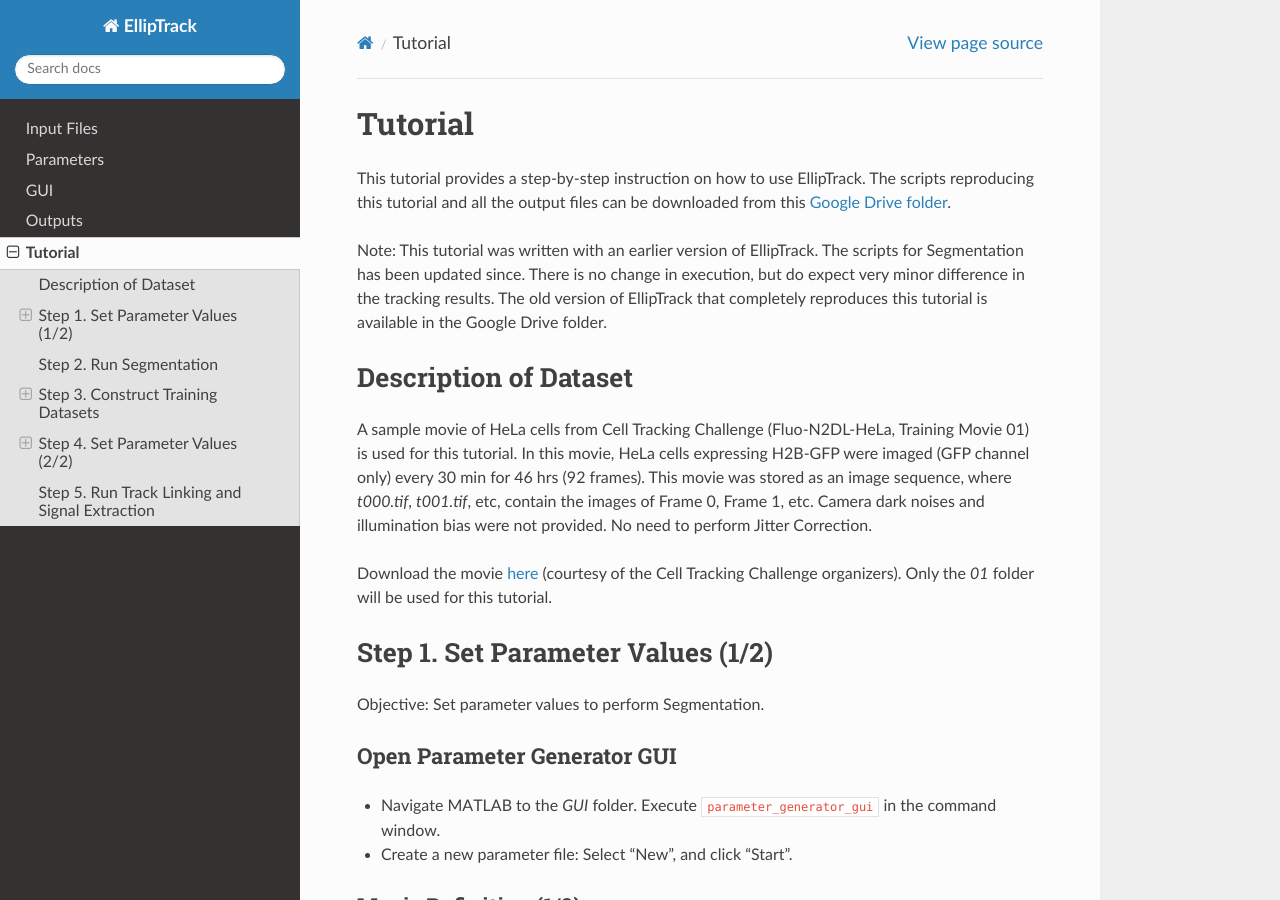
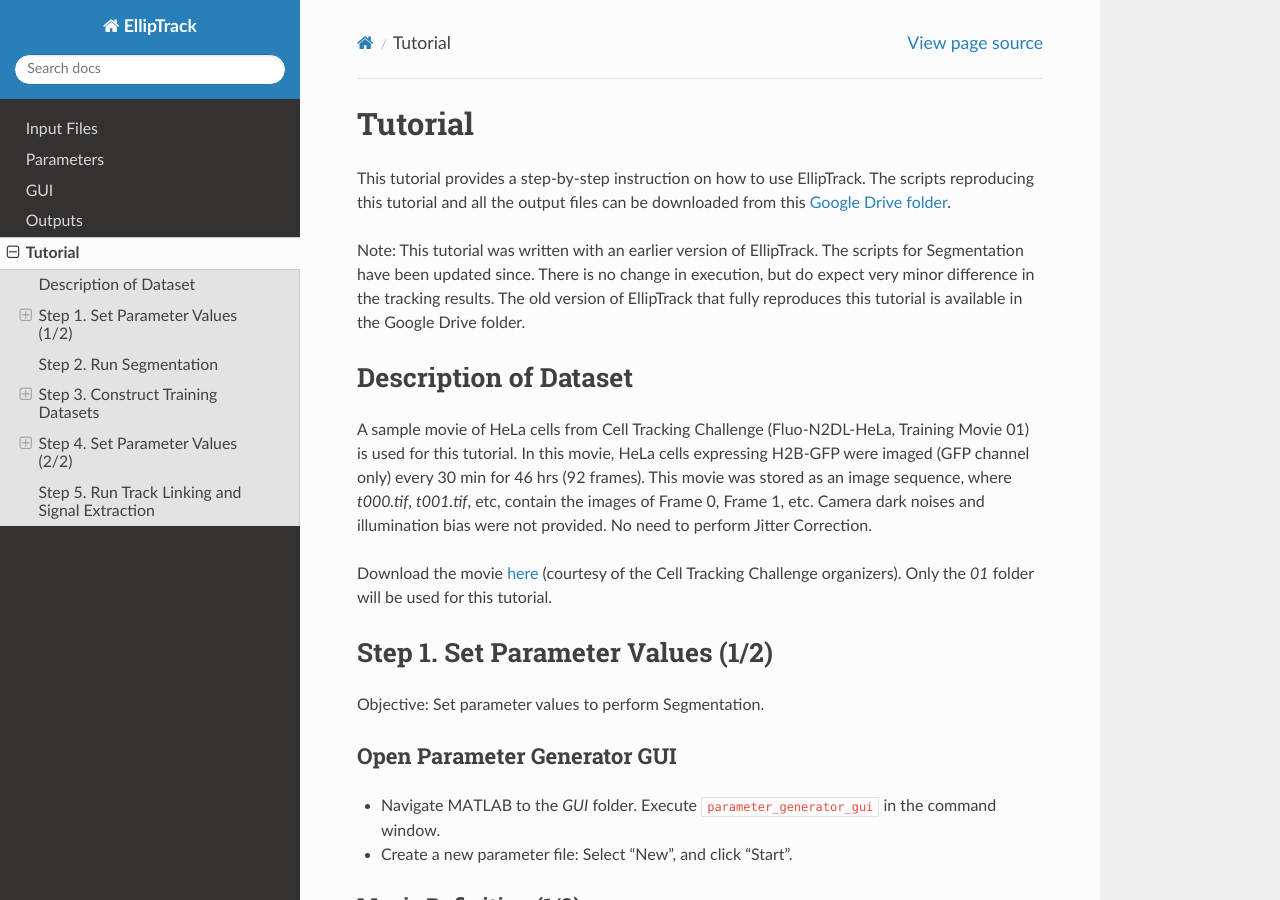
Before and after one commit to tianchengzhe/EllipTrack_docs, a Sphinx documentation site: the page built from docs/tutorial.rst, in a window 1280 px wide and 900 px high. Built offline with Sphinx 7.4.7 and the Read the Docs theme 2.0.0, drawn with Linux system fonts in a browser that asks for light colours.

Commit message:
Update tutorial.rst

```diff
--- a/docs/tutorial.rst
+++ b/docs/tutorial.rst
@@ -8,7 +8,7 @@
 
 This tutorial provides a step-by-step instruction on how to use EllipTrack. The scripts reproducing this tutorial and all the output files can be downloaded from this `Google Drive folder`_.
 
-Note: This tutorial was written with an earlier version of EllipTrack. The scripts for Segmentation has been updated since. There is no change in execution, but do expect very minor difference in the tracking results. The old version of EllipTrack that completely reproduces this tutorial is available in the Google Drive folder.
+Note: This tutorial was written with an earlier version of EllipTrack. The scripts for Segmentation have been updated since. There is no change in execution, but do expect very minor difference in the tracking results. The old version of EllipTrack that fully reproduces this tutorial is available in the Google Drive folder.
 
 Description of Dataset
 ======================
```
